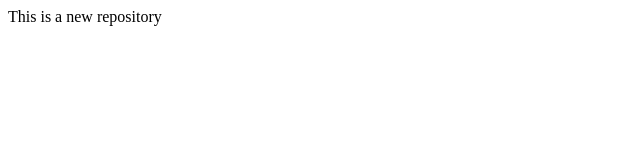
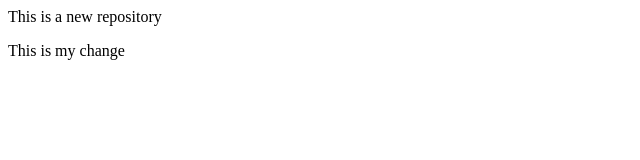
Before and after one commit to pk13182/LocalRepo, a plain HTML site: page index.html in a window 1280 px wide. Shown: the whole page, without its empty margins (0-640 px from the left). Drawn offline with Linux system fonts and the light colour scheme.

Commit message:
add new feature

```diff
--- a/index.html
+++ b/index.html
@@ -1 +1,2 @@
 <p>This is a new repository</p>
+<p>This is my change</p>
```
